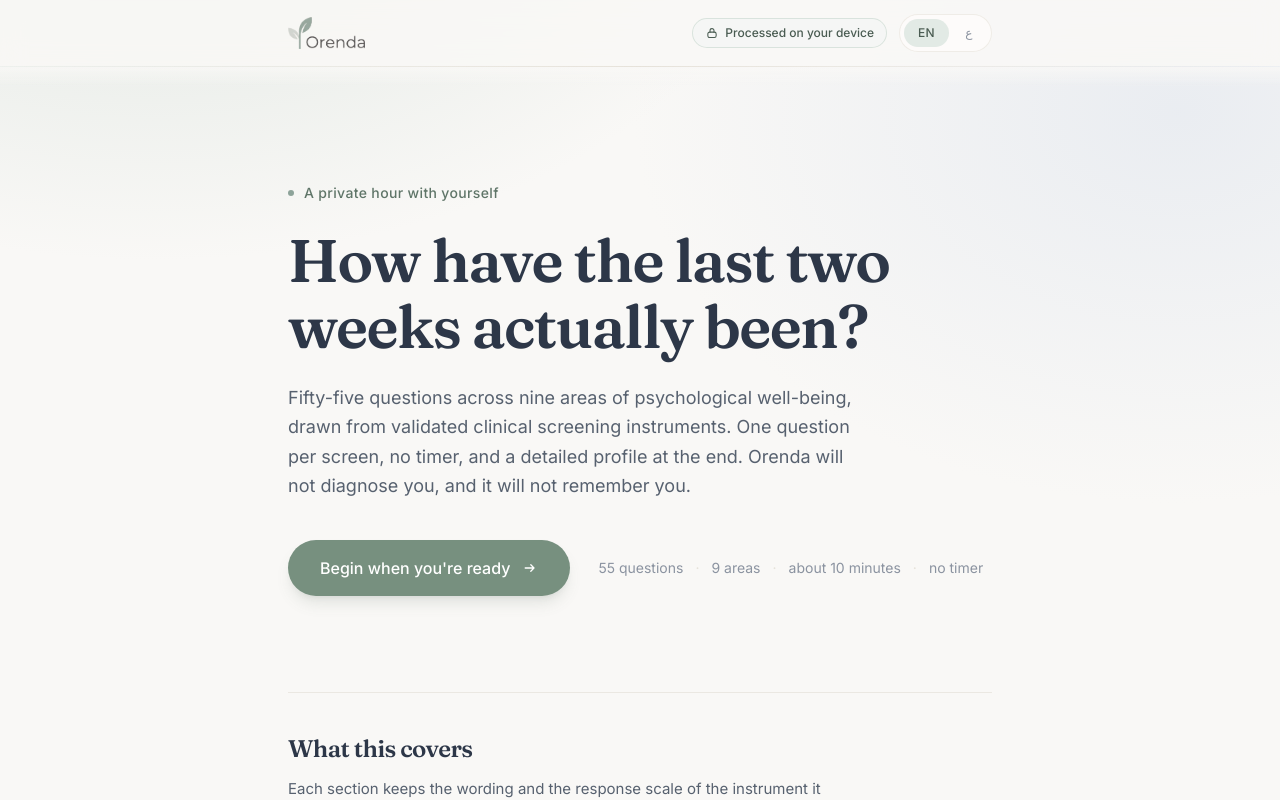
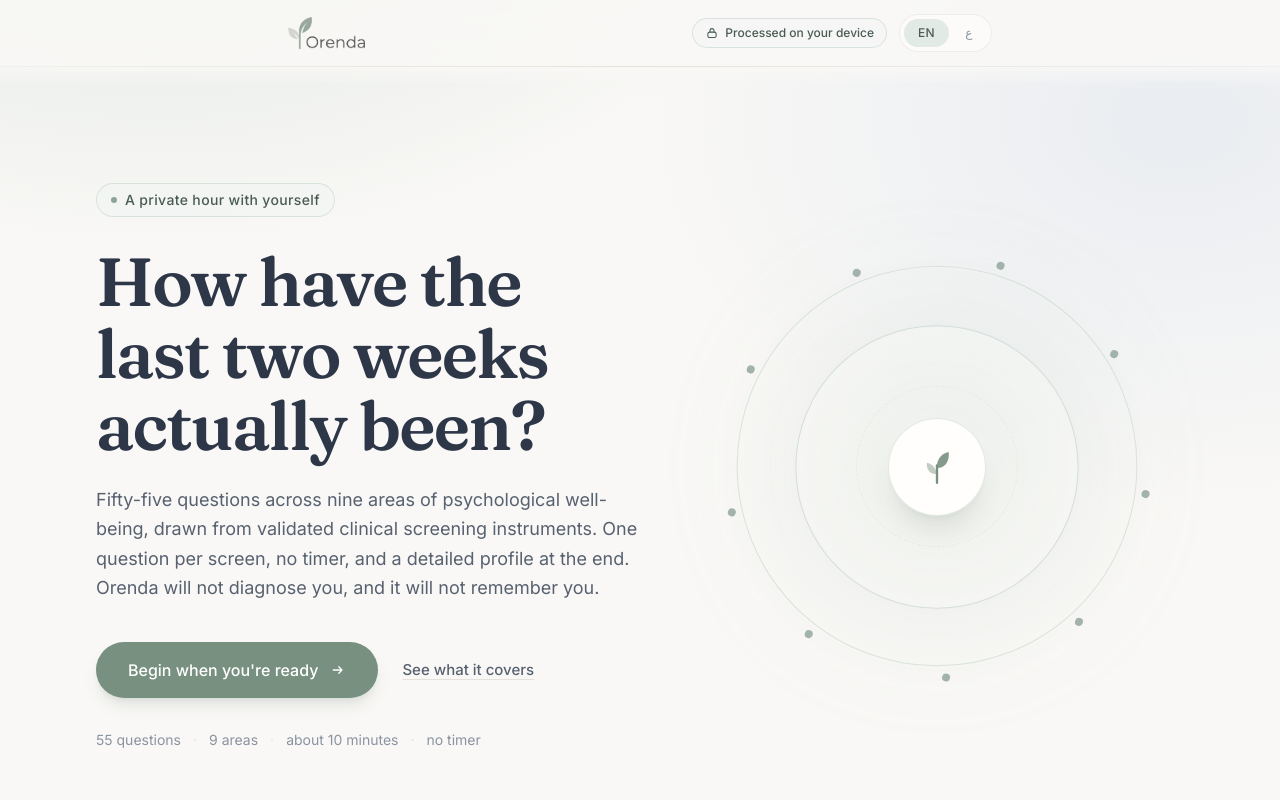
Before and after one commit to lancer7178/Orenda, a Next.js app: page / in a window 1280 px wide. Shown: the top 800 px of the page. Built offline with nearby package versions, Linux system fonts and the light colour scheme.

Commit message:
feat: enhance landing screen with new layout and smooth scrolling; add secondary CTA text

```diff
--- a/app/globals.css
+++ b/app/globals.css
@@ -107,6 +107,14 @@ html[lang="ar"] .font-display {
     );
 }
 
+/* Smooth in-page anchor jumps (e.g. the hero's "see what it covers" link),
+   skipped for users who asked for less motion. */
+@media (prefers-reduced-motion: no-preference) {
+  html {
+    scroll-behavior: smooth;
+  }
+}
+
 @media (prefers-reduced-motion: reduce) {
   *,
   *::before,
--- a/components/landing-screen.tsx
+++ b/components/landing-screen.tsx
@@ -37,12 +37,16 @@ export function LandingScreen() {
   const { t, tx, isRtl } = useLanguage();
 
   return (
-    <main className="mx-auto flex w-full max-w-3xl flex-1 flex-col px-5 pt-14 pb-20 sm:px-8 sm:pt-24">
+    <main className="flex flex-1 flex-col">
+      {/* Hero — given its own wider stage so the visual has room to breathe
+          alongside the text, then the page narrows back to reading width. */}
+      <section className="relative overflow-hidden">
+        <div className="mx-auto grid w-full max-w-6xl grid-cols-1 items-center gap-y-14 px-5 pt-14 pb-8 sm:px-8 sm:pt-20 lg:grid-cols-[1.05fr_0.95fr] lg:gap-x-12 lg:pt-24 lg:pb-14">
           <motion.div variants={container} initial="hidden" animate="show">
             <motion.p
               variants={rise}
               transition={transition}
-          className="text-sage-600 flex items-center gap-2.5 text-sm font-medium tracking-wide"
+              className="border-sage-200/60 bg-sage-50/60 text-sage-700 inline-flex items-center gap-2 rounded-full border px-3.5 py-1.5 text-sm font-medium tracking-wide"
             >
               <span className="bg-sage-400 h-1.5 w-1.5 rounded-full" />
               {t("landingEyebrow")}
@@ -51,7 +55,7 @@ export function LandingScreen() {
             <motion.h1
               variants={rise}
               transition={transition}
-          className="font-display text-ink mt-6 text-4xl leading-[1.15] font-semibold tracking-tight text-balance sm:text-6xl sm:leading-[1.1]"
+              className="font-display text-ink mt-7 text-4xl leading-[1.15] font-semibold tracking-tight text-balance sm:text-6xl sm:leading-[1.08] lg:text-[4.25rem] lg:leading-[1.06]"
             >
               {t("landingTitle")}
             </motion.h1>
@@ -67,7 +71,7 @@ export function LandingScreen() {
             <motion.div
               variants={rise}
               transition={transition}
-          className="mt-10 flex flex-col items-start gap-5 sm:flex-row sm:items-center sm:gap-7"
+              className="mt-10 flex flex-wrap items-center gap-4"
             >
               <Link
                 href="/assessment"
@@ -92,7 +96,19 @@ export function LandingScreen() {
                 </svg>
               </Link>
 
-          <ul className="text-ink-muted flex flex-wrap items-center gap-x-3 gap-y-1 text-sm">
+              <a
+                href="#coverage"
+                className="text-ink-soft hover:text-ink decoration-hairline hover:decoration-ink-muted inline-flex items-center gap-1.5 rounded-full px-2 py-2 text-[15px] font-medium underline underline-offset-4 transition-colors duration-300"
+              >
+                {t("landingSecondaryCta")}
+              </a>
+            </motion.div>
+
+            <motion.ul
+              variants={rise}
+              transition={transition}
+              className="text-ink-muted mt-8 flex flex-wrap items-center gap-x-3 gap-y-1 text-sm"
+            >
               {META.map((key, index) => (
                 <li key={key} className="flex items-center gap-3">
                   {index > 0 ? (
@@ -103,17 +119,30 @@ export function LandingScreen() {
                   {t(key)}
                 </li>
               ))}
-          </ul>
-        </motion.div>
+            </motion.ul>
           </motion.div>
 
+          <motion.div
+            initial={{ opacity: 0, scale: 0.94 }}
+            animate={{ opacity: 1, scale: 1 }}
+            transition={{ duration: 1.1, delay: 0.3, ease: [0.22, 0.61, 0.36, 1] }}
+            className="hidden lg:block"
+          >
+            <HeroVisual />
+          </motion.div>
+        </div>
+      </section>
+
+      {/* Everything below reads at a narrower, text-comfortable width. */}
+      <div className="mx-auto w-full max-w-3xl px-5 pb-20 sm:px-8">
         {/* What the battery covers ------------------------------------------ */}
         <motion.section
+          id="coverage"
           initial={{ opacity: 0, y: 16 }}
           whileInView={{ opacity: 1, y: 0 }}
           viewport={{ once: true, margin: "-80px" }}
           transition={{ ...transition, delay: 0.1 }}
-        className="border-hairline/70 mt-20 border-t pt-10 sm:mt-24"
+          className="border-hairline/70 scroll-mt-24 border-t pt-10"
         >
           <h2 className="font-display text-ink text-2xl font-semibold tracking-tight">
             {t("landingCoverageTitle")}
@@ -182,6 +211,69 @@ export function LandingScreen() {
             {t("brand")} — {t("brandMeaning")}.
           </p>
         </footer>
+      </div>
     </main>
   );
 }
+
+// ---------------------------------------------------------------------------
+
+/**
+ * A decorative echo of the result screen's dial and domain rings — concentric
+ * circles slowly breathing, with nine points orbiting the mark for the nine
+ * sections. Entirely aria-hidden; it carries mood, not information.
+ */
+function HeroVisual() {
+  const points = Array.from({ length: 9 }, (_, i) => {
+    const angle = (i / 9) * 2 * Math.PI - Math.PI / 2;
+    const radius = 47;
+    return {
+      left: `${50 + radius * Math.cos(angle)}%`,
+      top: `${50 + radius * Math.sin(angle)}%`,
+    };
+  });
+
+  return (
+    <div aria-hidden="true" className="relative mx-auto aspect-square w-full max-w-md">
+      <div
+        className="absolute inset-[6%] rounded-full opacity-80 blur-3xl"
+        style={{
+          background:
+            "radial-gradient(closest-side, color-mix(in oklab, var(--color-sage-300) 45%, transparent), transparent)",
+        }}
+      />
+
+      <motion.div
+        animate={{ scale: [1, 1.03, 1] }}
+        transition={{ duration: 8, repeat: Infinity, ease: "easeInOut" }}
+        className="border-sage-200/60 absolute inset-[6%] rounded-full border"
+      />
+      <motion.div
+        animate={{ scale: [1, 1.025, 1] }}
+        transition={{ duration: 8, repeat: Infinity, ease: "easeInOut", delay: 0.5 }}
+        className="border-sage-200/70 bg-surface/30 absolute inset-[19%] rounded-full border"
+      />
+      <div className="border-hairline/60 absolute inset-[32%] rounded-full border border-dashed" />
+
+      <motion.div
+        animate={{ rotate: 360 }}
+        transition={{ duration: 120, repeat: Infinity, ease: "linear" }}
+        className="absolute inset-0"
+      >
+        {points.map((point, index) => (
+          <span
+            key={index}
+            className="bg-sage-400/80 absolute h-2 w-2 -translate-x-1/2 -translate-y-1/2 rounded-full"
+            style={point}
+          />
+        ))}
+      </motion.div>
+
+      <div className="absolute inset-0 flex items-center justify-center">
+        <div className="bg-surface shadow-sage-700/10 ring-sage-100 flex h-24 w-24 items-center justify-center rounded-full shadow-xl ring-1">
+          <LeafMark className="text-sage-500 h-10 w-10" />
+        </div>
+      </div>
+    </div>
+  );
+}
--- a/lib/ui-text.ts
+++ b/lib/ui-text.ts
@@ -22,6 +22,10 @@ const UI = {
     ar: "خمسة وخمسون سؤالاً عبر تسعة مجالات من الصحة النفسية، مستمدة من أدوات تقييم سريرية معتمدة. سؤال واحد في كل شاشة، دون مؤقّت، وملف مفصّل في النهاية. لن تشخّصك أوريندا، ولن تحتفظ بشيء عنك.",
   },
   startCta: { en: "Begin when you're ready", ar: "ابدأ حين تكون مستعداً" },
+  landingSecondaryCta: {
+    en: "See what it covers",
+    ar: "اطّلع على ما يغطيه",
+  },
   landingMetaQuestions: { en: "55 questions", ar: "٥٥ سؤالاً" },
   landingMetaAreas: { en: "9 areas", ar: "٩ مجالات" },
   landingMetaTime: { en: "about 10 minutes", ar: "نحو ١٠ دقائق" },
```
Lines whose indentation alone changed are shown as unchanged.
